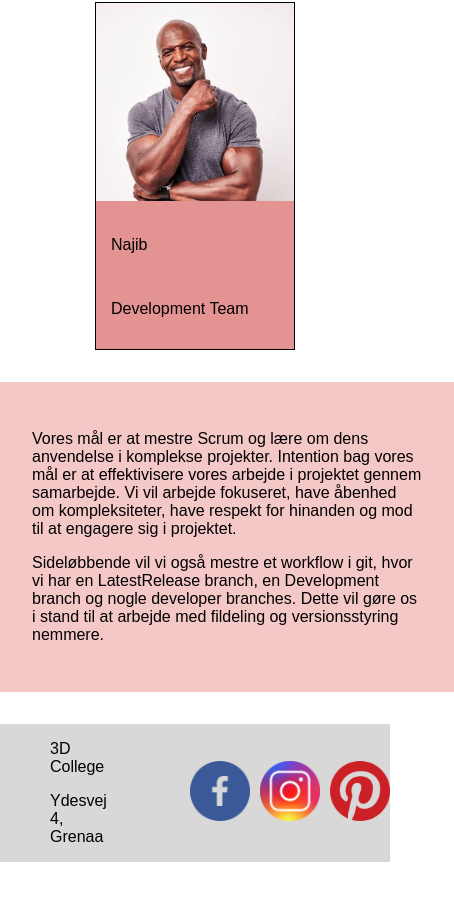
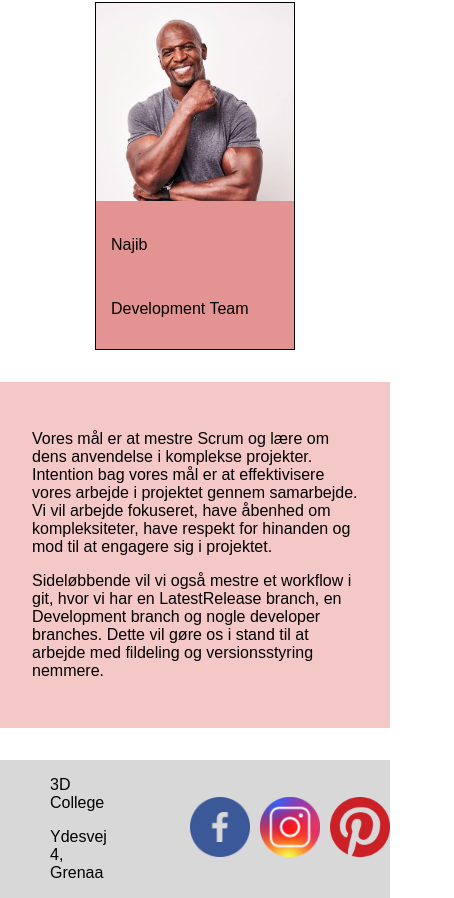
Before and after one commit to lmbek/Webit-Scrum-Project-1, a React (Vite) app in the folder frontend/: page / in a window 390 px wide. Shown: the part 1736-2634 px from the top of the page, 454 px wide, since content can reach past the window. Before the commit the page ends 2598 px from the top, so only its background shows below. Built offline with nearby package versions, Linux system fonts and the light colour scheme.

Commit message:
about.module.css: Modified * Fixed responsiveness of about by changing max-width from 100% to 100% - padding

```diff
--- a/frontend/src/components/about/about.module.css
+++ b/frontend/src/components/about/about.module.css
@@ -37,7 +37,7 @@
 .goal{
     margin: 2rem auto;
     width: 1130px;
-    max-width: 100%;
+    max-width: calc(100% - 4rem);
     padding: 2rem;
     background-color: #f5c8c8;
 }
```
